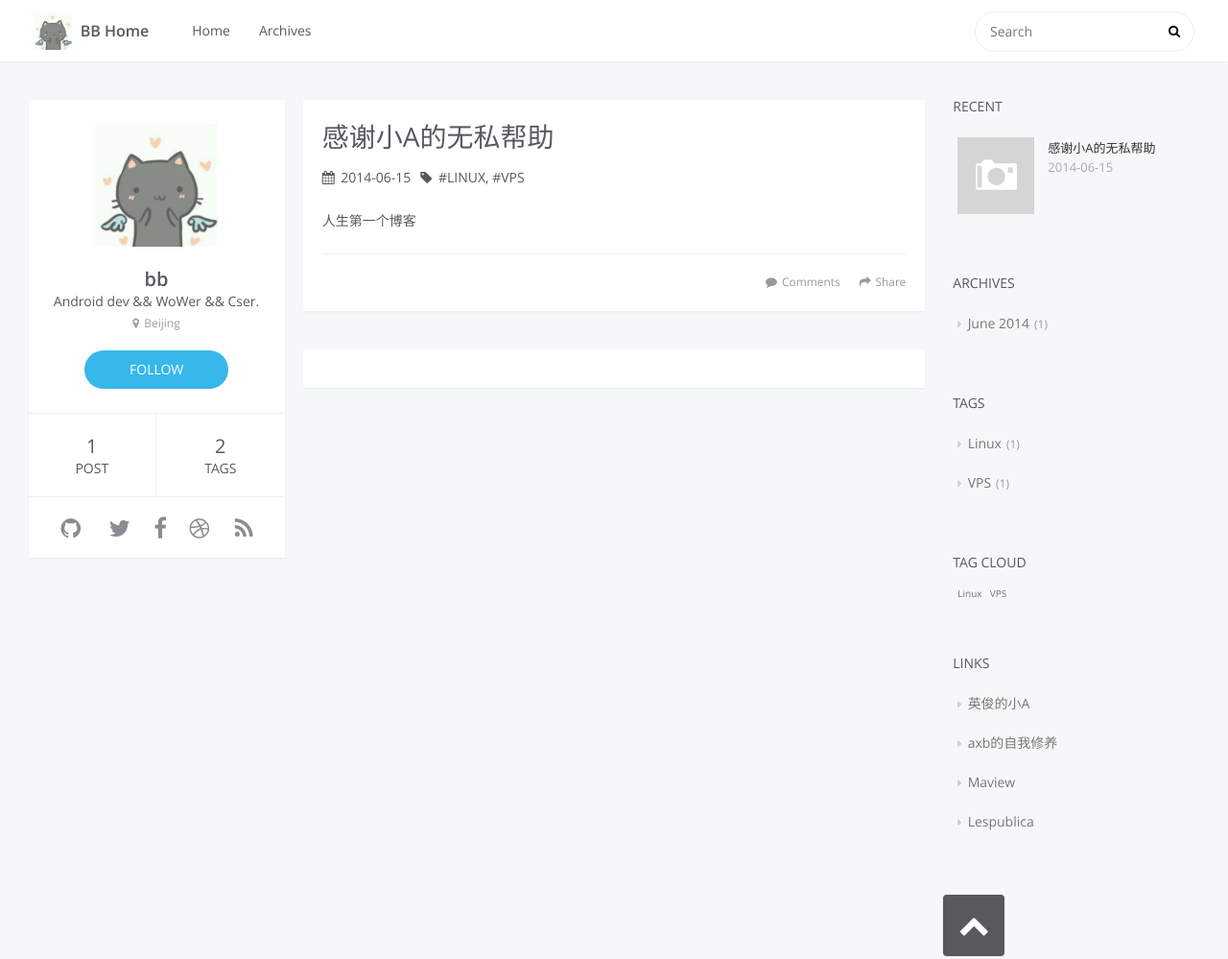
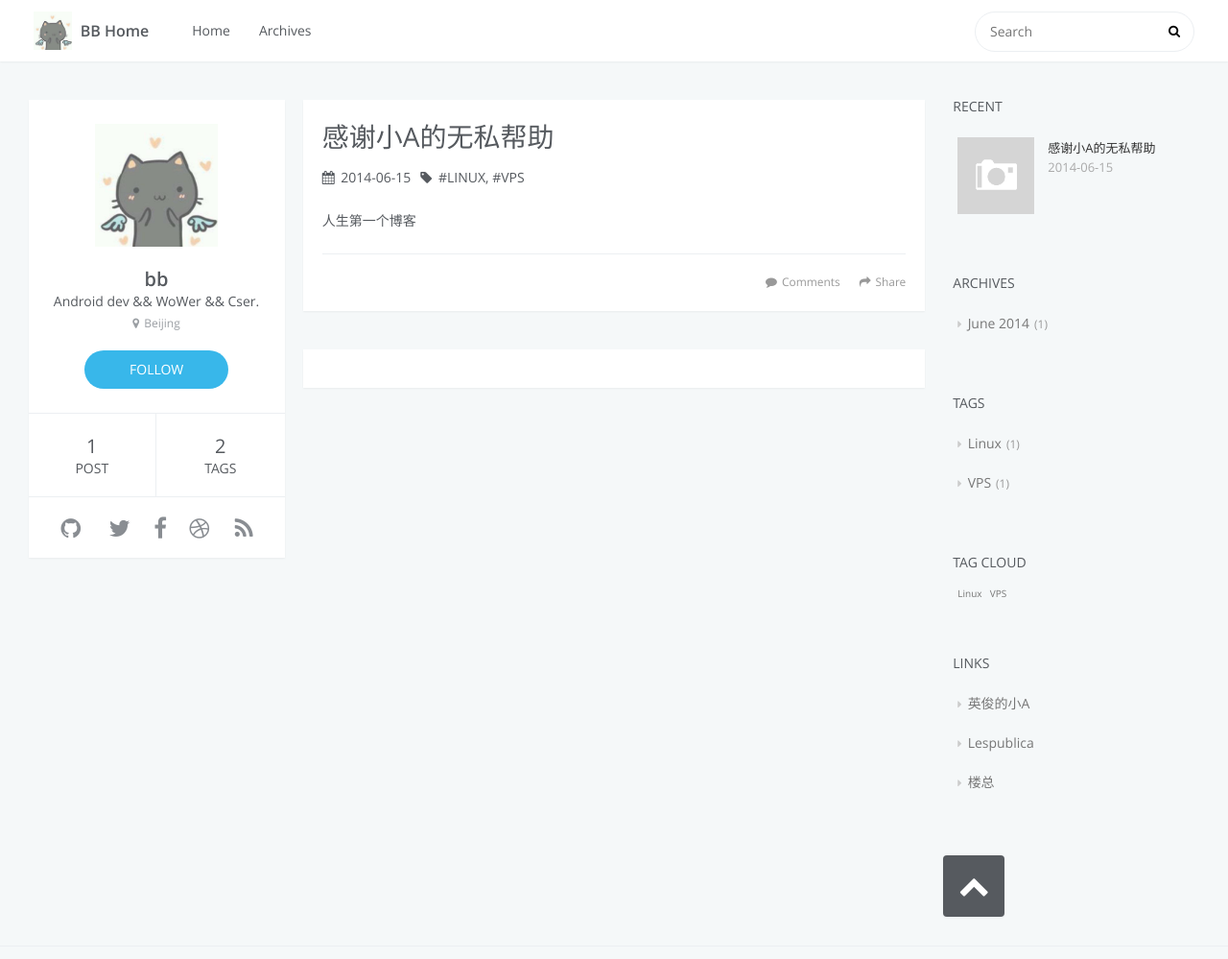
Before and after one commit to NoGirlFriendException/NoGirlFriendException.github.io, a plain HTML site: page 2014/06/15/aliyun-server-management/index.html in a window 1280 px wide. Shown: the top 999 px of the page at 96% size. Drawn offline with Linux system fonts and the light colour scheme; a script that the page names is missing.

Commit message:
Site updated: 2016-07-27 10:06:18

```diff
--- a/2014/06/15/aliyun-server-management/index.html
+++ b/2014/06/15/aliyun-server-management/index.html
@@ -227,7 +227,7 @@ ga('send', 'pageview');
 
 </div>
 
-    <a data-url="http://nogirlfriendexception.github.io/2014/06/15/aliyun-server-management/" data-id="cir48wxi70000yefyd3s5o5ly" class="article-share-link"><i class="fa fa-share"></i>Share</a>
+    <a data-url="http://nogirlfriendexception.github.io/2014/06/15/aliyun-server-management/" data-id="cir492fk00001yxfydwj4dfx8" class="article-share-link"><i class="fa fa-share"></i>Share</a>
 <script>
     (function ($) {
         // Prevent duplicate binding
@@ -391,15 +391,11 @@ ga('send', 'pageview');
                     </li>
 
                     <li>
-                        <a href="http://blog.2baxb.me">axb的自我修养</a>
+                        <a href="http://lespublica.github.io">Lespublica</a>
                     </li>
 
                     <li>
-                        <a href="http://maview.us">Maview</a>
-                    </li>
-
-                    <li>
-                        <a href="http://lespublica.github.io">Lespublica</a>
+                        <a href="http://lousama.com/">楼总</a>
                     </li>
 
             </ul>
```
Also changed, not shown: archives/2014/06/index.html (+2 -6 lines), archives/2014/index.html (+2 -6 lines), archives/index.html (+2 -6 lines), index.html (+3 -7 lines), tags/Linux/index.html (+2 -6 lines), tags/VPS/index.html (+2 -6 lines), tags/index.html (+3 -7 lines).
